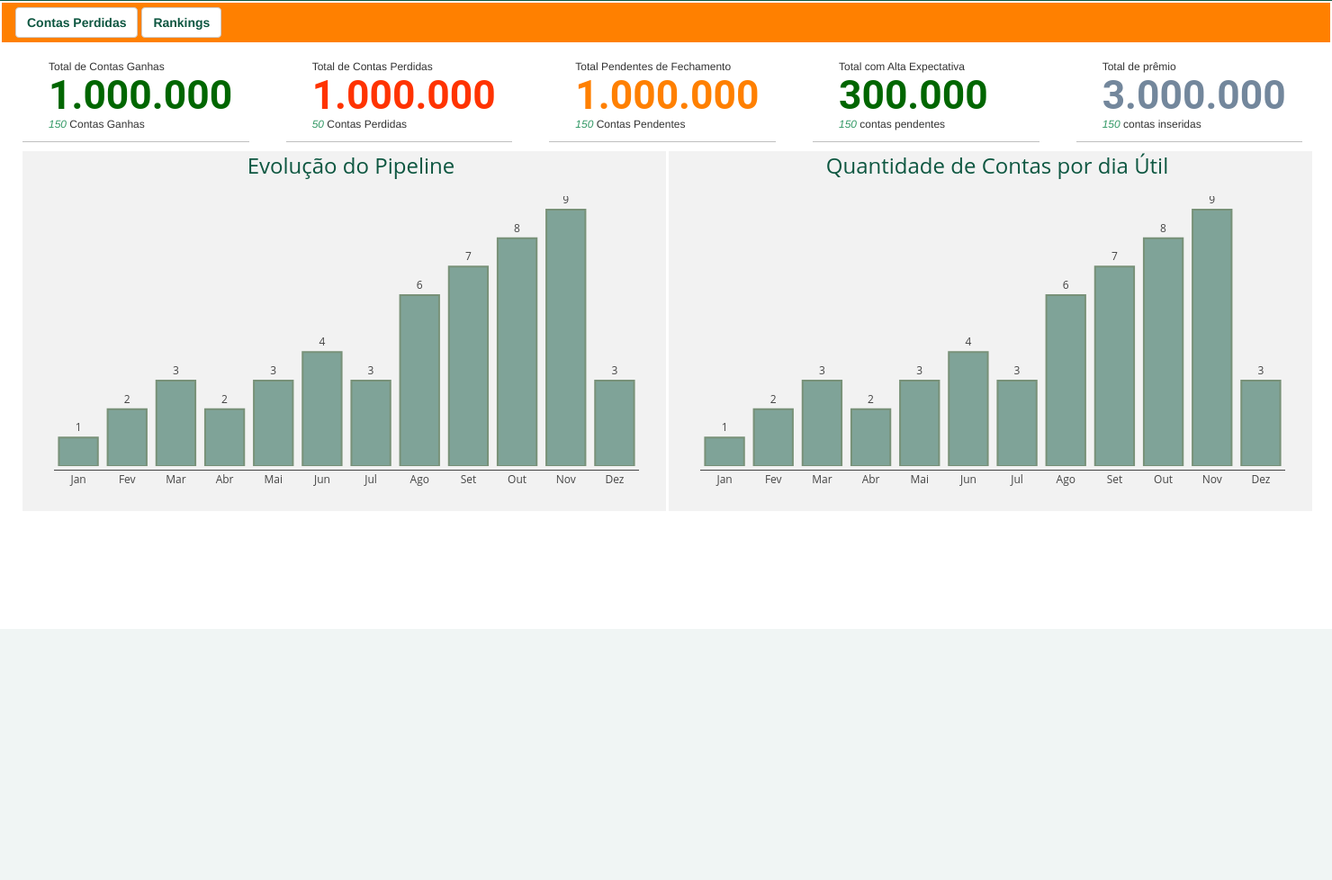
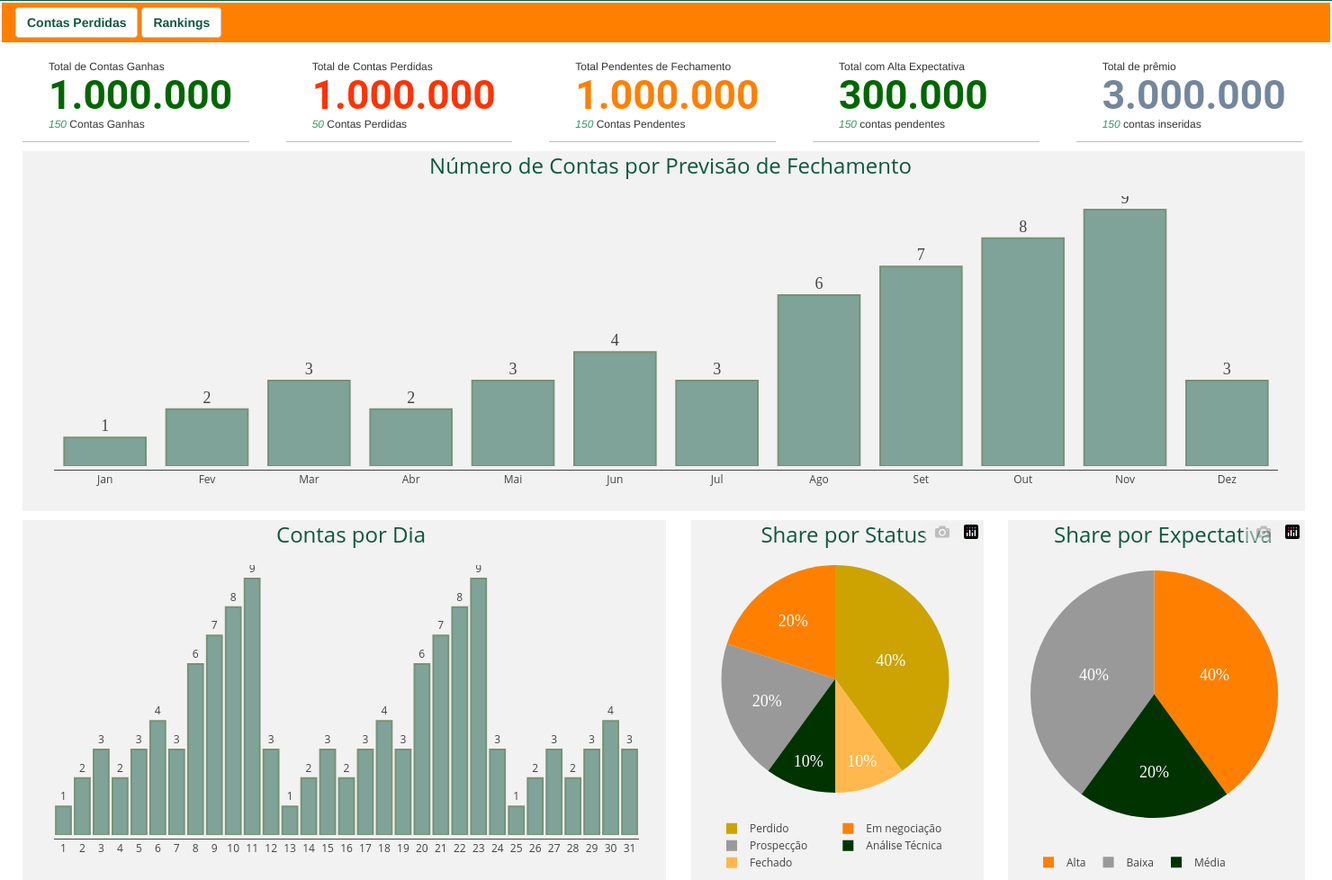
Before and after one commit to nicolasmelo1/berkley, a Django app: page /dashboard/ in a window 1480 px wide. Shown: the part 101-1079 px from the top of the page at 90% size. Before the commit the page ends 800 px from the top, so only its background shows below. Run offline with Django 3.2, Linux system fonts and the light colour scheme; some libraries are stand-ins or nearby versions.

Commit message:
Atualização na página de dashboard

```diff
--- a/templates/dashboard/includes/dashboard_include.html
+++ b/templates/dashboard/includes/dashboard_include.html
@@ -33,11 +33,17 @@
 </div>
 
 <div class="row">
-    <div class="col-md-4 col-sm-3 col-xs-4" style="margin-top: 10px; margin-left: 40px; background-color: #f2f2f2">
+    <div class="col-md-11 col-sm-3 col-xs-11" style="margin-top: 10px; margin-left: 40px; background-color: #f2f2f2">
         <div id="myDiv"></div>
     </div>
-    <div class="col-md-4 col-sm-3 col-xs-4" style="margin-top: 10px; margin-left: 215px; background-color: #f2f2f2;">
+    <div class="col-md-4 col-sm-3 col-xs-4" style="margin-top: 10px; margin-left: 40px; background-color: #f2f2f2;">
         <div id="myDiv2"></div>
+    </div>
+    <div class="col-md-2 col-sm-3 col-xs-2" style="margin-top: 10px; margin-left: 240px; background-color: #f2f2f2;">
+        <div id="myDiv3"></div>
+    </div>
+    <div class="col-md-2 col-sm-3 col-xs-2" style="margin-top: 10px; margin-left: 100px; background-color: #f2f2f2;">
+        <div id="myDiv4"></div>
     </div>
 </div>
 
--- a/templates/dashboard/includes/dashboard_scripts.html
+++ b/templates/dashboard/includes/dashboard_scripts.html
@@ -8,6 +8,11 @@
    var trace1 ={
   x: xValue,
   y: yValue,
+    textfont: {
+    family: 'sans serif',
+    size: 18,
+    color: 'rgba(245,246,249)'
+  },
   type: 'bar',
   text: yValue,
        font: {
@@ -34,11 +39,11 @@
 var data1 = [trace1];
 
 var layout = {
-  title:'Evolução do Pipeline',
+  title:'Número de Contas por Previsão de Fechamento',
   titlefont:{color: '#0e5741', size: 24 },
   hovermode:'closest',
   autosize: true,
-  width: 700,
+  width: 1410,
   height: 400,
   margin: {
     l: 20,
@@ -79,7 +84,7 @@ Plotly.newPlot('myDiv', data1, layout, {displayModeBar: false});
     pn = data.points[i].pointNumber;
     tn = data.points[i].curveNumber;
     colors = data.points[i].data.marker.color;
-  };
+  }
   colors[pn] = '#0e5741';
 
   var update = {'marker':{color: colors, size:16}};
@@ -94,7 +99,7 @@ myPlot.on('plotly_unhover', function(data){
     pn = data.points[i].pointNumber;
     tn = data.points[i].curveNumber;
     colors = data.points[i].data.marker.color;
-  };
+  }
   colors[pn] = '#00cc66';
 
   var update = {'marker':{color: colors, size:16}};
@@ -103,8 +108,8 @@ myPlot.on('plotly_unhover', function(data){
 */
 
 //Gráfico 2
-   var xValue2 = ['Jan', 'Fev', 'Mar', 'Abr', 'Mai', 'Jun', 'Jul', 'Ago', 'Set', 'Out', 'Nov', 'Dez'];
-   var yValue2 = [1, 2, 3, 2, 3, 4, 3, 6, 7, 8, 9, 3];
+   var xValue2 = ['1', '2', '3', '4', '5', '6', '7', '8', '9', '10', '11', '12', '13', '14', '15', '16', '17', '18', '19', '20', '21', '22', '23', '24', '25', '26', '27', '28', '29', '30', '31'];
+   var yValue2 = [1, 2, 3, 2, 3, 4, 3, 6, 7, 8, 9, 3, 1, 2, 3, 2, 3, 4, 3, 6, 7, 8, 9, 3, 1, 2, 3, 2, 3, 4, 3, 6, 7];
 
    var trace2 ={
        x: xValue2,
@@ -130,7 +135,7 @@ myPlot.on('plotly_unhover', function(data){
 var data2 = [trace2];
 
 var layout2 = {
-  title:'Quantidade de Contas por dia Útil',
+  title:'Contas por Dia',
   titlefont:{color: '#0e5741', size: 24 },
   hovermode:'closest',
   autosize: true,
@@ -150,7 +155,7 @@ var layout2 = {
     showgrid: false,
     zeroline: false,
     showline: true,
-    autotick: true,
+    autotick: false,
     ticks: '',
     showticklabels: true
   },
@@ -167,6 +172,116 @@ var layout2 = {
 
 Plotly.newPlot('myDiv2', data2, layout2, {displayModeBar: false});
 
+//Gráfico 3
+var data = [{
+  values: [20, 10, 20, 40, 10 ],
+  labels: ['Em negociação', 'Análise Técnica', 'Prospecção', 'Perdido', 'Fechado'],
+  marker: {
+      colors: ['#ff8000', '#003300', '#999999', '#cca300', '#ffb84d'],
+  },
+  textfont: {
+    family: 'sans serif',
+    size: 18,
+    color: '#ffffff'
+  },
+  type: 'pie'
+}];
+
+var layout3 = {
+  showlegend: true,
+    legend: {"orientation": "h"},
+  title:'Share por Status',
+  titlefont:{color: '#0e5741', size: 24 },
+  hovermode:'closest',
+  autosize: true,
+  width: 310,
+  height: 400,
+  margin: {
+    l: 10,
+    r: 30,
+    b: 5,
+    t: 50,
+    pad: 4
+  },
+  paper_bgcolor: '#f2f2f2',
+  plot_bgcolor: '#f2f2f2',
+  xaxis: {
+    autorange: true,
+    showgrid: false,
+    zeroline: false,
+    showline: true,
+    autotick: false,
+    ticks: '',
+    showticklabels: true
+  },
+  yaxis: {
+    autorange: true,
+    showgrid: false,
+    zeroline: false,
+    showline: false,
+    autotick: true,
+    ticks: '',
+    showticklabels: false
+  }
+};
+
+Plotly.newPlot('myDiv3', data, layout3);
+
+
+//Gráfico 4
+var data4 = [{
+  values: [20, 10, 20 ],
+  labels: ['Alta', 'Média', 'Baixa'],
+  marker: {
+      colors: ['#ff8000', '#003300', '#999999'],
+  },
+  textfont: {
+    family: 'sans serif',
+    size: 18,
+    color: '#ffffff'
+  },
+  type: 'pie'
+}];
+
+var layout4 = {
+  showlegend: true,
+    legend: {"orientation": "h"},
+  title:'Share por Expectativa',
+  titlefont:{color: '#0e5741', size: 24 },
+  hovermode:'closest',
+  autosize: true,
+  width: 315,
+  height: 400,
+  margin: {
+    l: 10,
+    r: 30,
+    b: 5,
+    t: 50,
+    pad: 4
+  },
+  paper_bgcolor: '#f2f2f2',
+  plot_bgcolor: '#f2f2f2',
+  xaxis: {
+    autorange: true,
+    showgrid: false,
+    zeroline: false,
+    showline: true,
+    autotick: false,
+    ticks: '',
+    showticklabels: true
+  },
+  yaxis: {
+    autorange: true,
+    showgrid: false,
+    zeroline: false,
+    showline: false,
+    autotick: true,
+    ticks: '',
+    showticklabels: false
+  }
+};
+
+Plotly.newPlot('myDiv4', data4, layout4);
 
 
 </script>
```
